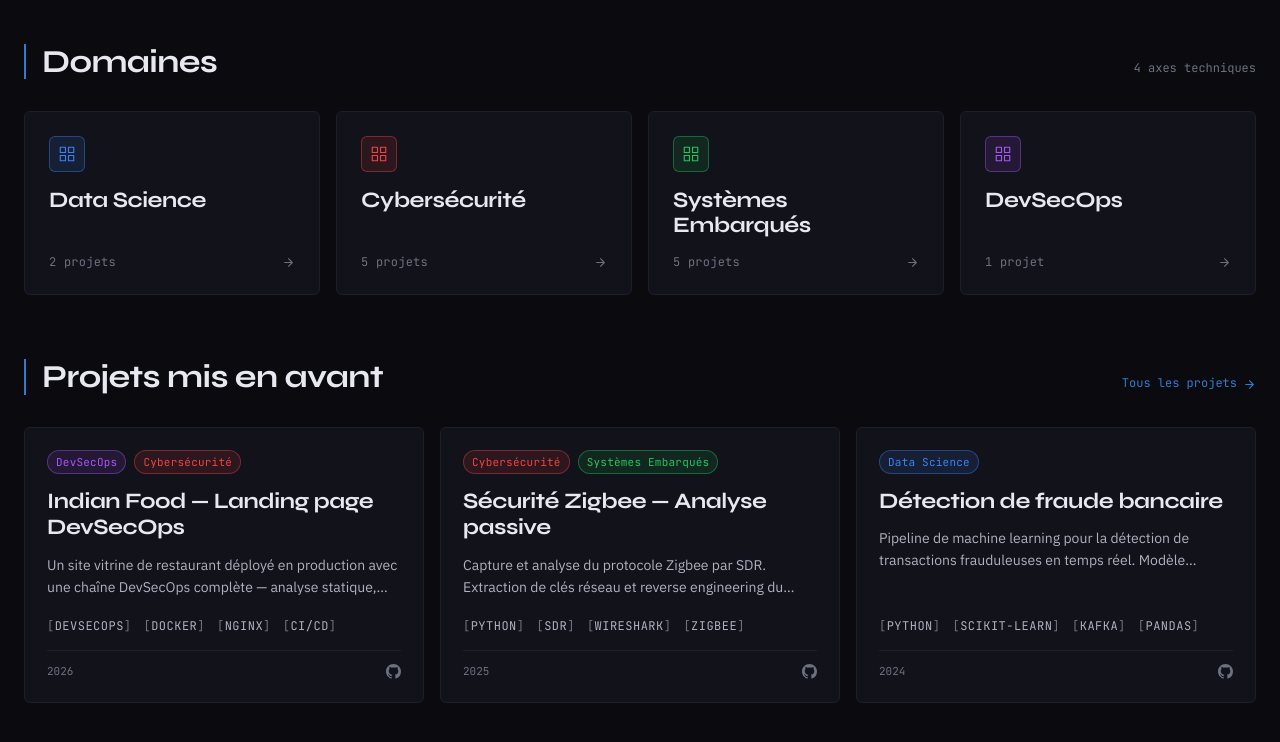
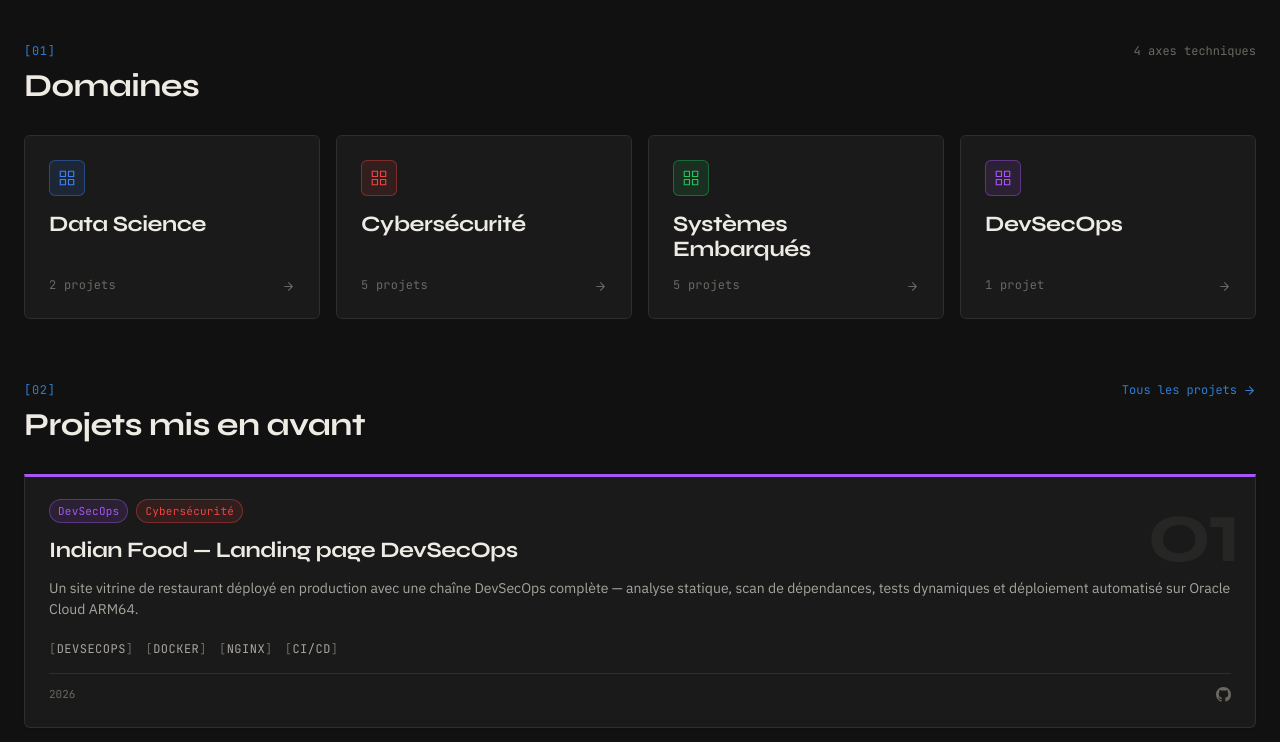
Before and after one commit to randriamasinoro/portfolio, a Next.js app: page / in a window 1280 px wide. Shown: the part 820-1562 px from the top of the page. Built offline with nearby package versions, Linux system fonts and the light colour scheme.

Commit message:
refont card design

```diff
--- a/app/globals.css
+++ b/app/globals.css
@@ -2,46 +2,46 @@
 @tailwind components;
 @tailwind utilities;
 
-/* ── Light mode (défaut) ─────────────────────────────────────────── */
+/* ── Light mode (crème chaud) ────────────────────────────────────── */
 :root {
-  --bg:            #F4F4F8;
+  --bg:            #F5F3EE;
   --surface:       #FFFFFF;
-  --surface-2:     #EAEAF2;
-  --surface-3:     #E0E0EC;
-  --border:        #D0D0DE;
-  --border-strong: #B8B8CC;
-  --fg:            #0D0D16;
-  --fg-2:          #3C3C52;
-  --fg-muted:      #70708A;
-  --fg-dim:        #A0A0BC;
+  --surface-2:     #EDE9DF;
+  --surface-3:     #E5E0D5;
+  --border:        #D8D3C8;
+  --border-strong: #B8B3A8;
+  --fg:            #111111;
+  --fg-2:          #444444;
+  --fg-muted:      #777777;
+  --fg-dim:        #AAAAAA;
   --accent:        #2D7DD2;
   --accent-strong: #2468BA;
 
-  --nav-bg:        rgba(244, 244, 248, 0.88);
-  --nav-menu-bg:   rgba(244, 244, 248, 0.97);
-  --dot-color:     rgba(0, 0, 0, 0.055);
-  --selection-bg:  rgba(45, 125, 210, 0.2);
+  --nav-bg:        rgba(245, 243, 238, 0.88);
+  --nav-menu-bg:   rgba(245, 243, 238, 0.97);
+  --dot-color:     rgba(0, 0, 0, 0.04);
+  --selection-bg:  rgba(45, 125, 210, 0.18);
 }
 
-/* ── Dark mode ───────────────────────────────────────────────────── */
+/* ── Dark mode (noir sobre) ──────────────────────────────────────── */
 .dark {
-  --bg:            #0A0A0F;
-  --surface:       #12121A;
-  --surface-2:     #1A1A2E;
-  --surface-3:     #20203A;
-  --border:        #1E1E2E;
-  --border-strong: #2A2A3E;
-  --fg:            #E8E8F0;
-  --fg-2:          #B0B0C0;
-  --fg-muted:      #6B7280;
-  --fg-dim:        #4B5563;
+  --bg:            #111111;
+  --surface:       #1A1A1A;
+  --surface-2:     #222222;
+  --surface-3:     #2A2A2A;
+  --border:        #2E2E2E;
+  --border-strong: #3D3D3D;
+  --fg:            #EEEBE4;
+  --fg-2:          #A8A59E;
+  --fg-muted:      #6B6862;
+  --fg-dim:        #4A4845;
   --accent:        #2D7DD2;
   --accent-strong: #4A95E0;
 
-  --nav-bg:        rgba(10, 10, 15, 0.72);
-  --nav-menu-bg:   rgba(10, 10, 15, 0.95);
-  --dot-color:     rgba(255, 255, 255, 0.045);
-  --selection-bg:  rgba(45, 125, 210, 0.35);
+  --nav-bg:        rgba(17, 17, 17, 0.72);
+  --nav-menu-bg:   rgba(17, 17, 17, 0.95);
+  --dot-color:     rgba(255, 255, 255, 0.035);
+  --selection-bg:  rgba(45, 125, 210, 0.30);
 }
 
 @layer base {
--- a/app/page.tsx
+++ b/app/page.tsx
@@ -26,7 +26,7 @@ export default function HomePage() {
       <FadeIn delay={0.1}>
         <section className="max-w-layout mx-auto px-6 py-16">
           <div className="flex justify-between items-baseline mb-8">
-            <SectionTitle>Domaines</SectionTitle>
+            <SectionTitle number="01">Domaines</SectionTitle>
             <span className="font-mono text-xs text-fg-muted">
               {Object.keys(DOMAIN_CONFIG).length} axes techniques
             </span>
@@ -58,7 +58,7 @@ export default function HomePage() {
       <FadeIn delay={0.2}>
         <section className="max-w-layout mx-auto px-6 pb-16">
           <div className="flex justify-between items-baseline mb-8">
-            <SectionTitle>Projets mis en avant</SectionTitle>
+            <SectionTitle number="02">Projets mis en avant</SectionTitle>
             <Link
               href="/projects"
               className="font-mono text-xs text-accent no-underline inline-flex items-center gap-[6px] hover:text-accent-strong transition-colors duration-200"
@@ -67,12 +67,11 @@ export default function HomePage() {
               <ArrowRightIcon />
             </Link>
           </div>
-          <div
-            className="grid gap-4"
-            style={{ gridTemplateColumns: "repeat(auto-fill, minmax(320px, 1fr))" }}
-          >
-            {featured.map((project) => (
-              <ProjectCard key={project.id} project={project} />
+          <div className="grid grid-cols-1 md:grid-cols-2 gap-4">
+            {featured.map((project, i) => (
+              <div key={project.id} className={i === 0 ? "md:col-span-2" : ""}>
+                <ProjectCard project={project} index={i} />
+              </div>
             ))}
           </div>
         </section>
@@ -81,7 +80,7 @@ export default function HomePage() {
       {/* À propos teaser */}
       <FadeIn delay={0.3}>
         <section className="max-w-layout mx-auto px-6 pb-24">
-          <SectionTitle className="mb-6">À propos</SectionTitle>
+          <SectionTitle number="03" className="mb-6">À propos</SectionTitle>
           <div className="flex flex-col sm:flex-row gap-8 sm:gap-12 items-start sm:items-center mt-6">
             <p className="font-body text-[17px] leading-[1.6] text-fg-2 max-w-[640px]">
               Étudiant en M1 Cybersécurité des Systèmes Embarqués à UBS Lorient,
--- a/components/Hero.tsx
+++ b/components/Hero.tsx
@@ -42,7 +42,7 @@ export default function Hero() {
   const displayed = useTypewriter("Elisa", 90);
 
   return (
-    <section className="dot-grid min-h-[calc(100vh-60px)] flex items-center">
+    <section className="min-h-[calc(100vh-60px)] flex items-center">
       <div className="max-w-layout mx-auto px-6 py-24 w-full">
         <motion.p
           initial={{ opacity: 0, y: 12 }}
@@ -73,9 +73,9 @@ export default function Hero() {
           transition={{ duration: 0.5, ease, delay: 0.6 }}
           className="font-body text-[17px] leading-[1.6] text-fg-2 max-w-[640px] mb-3"
         >
-          Étudiant en M1 Cybersécurité des Systèmes Embarqués — UBS Lorient.
+          Étudiant en <em className="not-italic font-semibold text-fg">M1 Cybersécurité des Systèmes Embarqués</em> — UBS Lorient.
           <br />
-          Recherche stage (dispo. imm.) &amp; alternance cybersécurité / data (sept. 2026 — ENSIBS Vannes).
+          Recherche <em className="not-italic font-semibold text-fg">stage</em> (dispo. imm.) &amp; <em className="not-italic font-semibold text-fg">alternance</em> cybersécurité / data (sept. 2026 — ENSIBS Vannes).
         </motion.p>
 
         <motion.p
--- a/components/ProjectCard.tsx
+++ b/components/ProjectCard.tsx
@@ -10,47 +10,68 @@ import TechTag from "./TechTag";
 
 interface Props {
   project: Project;
+  index?: number;
   onTagClick?: (tag: string) => void;
 }
 
-export default function ProjectCard({ project, onTagClick }: Props) {
+export default function ProjectCard({ project, index, onTagClick }: Props) {
   const [hovered, setHovered] = useState(false);
 
   const primaryDomain = project.domains[0];
   const domainColor = DOMAIN_CONFIG[primaryDomain]?.color ?? "#2D7DD2";
-
-  const borderColor = hovered ? `${domainColor}66` : "var(--border)";
-  const boxShadow = hovered
-    ? `0 0 0 1px ${domainColor}66, 0 8px 32px -8px ${domainColor}80`
-    : "none";
+  const num = index !== undefined ? String(index + 1).padStart(2, "0") : undefined;
 
   return (
     <article
       onMouseEnter={() => setHovered(true)}
       onMouseLeave={() => setHovered(false)}
-      className="relative bg-surface rounded flex flex-col gap-[14px]"
+      className="relative bg-surface flex flex-col gap-[14px] overflow-hidden"
       style={{
-        padding: "22px",
-        border: `1px solid ${borderColor}`,
-        boxShadow,
-        transition: "border-color 200ms cubic-bezier(0.2,0,0,1), box-shadow 200ms cubic-bezier(0.2,0,0,1)",
+        padding: "24px",
+        paddingTop: "22px",
+        borderTop: `3px solid ${domainColor}`,
+        borderRight: "1px solid var(--border)",
+        borderBottom: "1px solid var(--border)",
+        borderLeft: "1px solid var(--border)",
+        borderRadius: "0 0 6px 6px",
+        boxShadow: hovered
+          ? "0 8px 24px -8px rgba(0,0,0,0.18)"
+          : "0 1px 3px rgba(0,0,0,0.06)",
+        transform: hovered ? "translateY(-2px)" : "translateY(0)",
+        transition: "transform 200ms cubic-bezier(0.2,0,0,1), box-shadow 200ms cubic-bezier(0.2,0,0,1)",
         minHeight: "200px",
       }}
     >
+      {num && (
+        <span
+          className="absolute top-3 right-4 font-display font-bold select-none pointer-events-none"
+          style={{
+            fontSize: "5.5rem",
+            lineHeight: 1,
+            opacity: 0.055,
+            color: "var(--fg)",
+            letterSpacing: "-0.04em",
+          }}
+          aria-hidden="true"
+        >
+          {num}
+        </span>
+      )}
+
       <div className="flex gap-2 flex-wrap">
         {project.domains.map((d) => (
           <DomainBadge key={d} domain={d} size="sm" />
         ))}
       </div>
 
-      {/* Stretched link sur le titre — rend toute la card navigable au clavier */}
       <h3
         className="font-display font-bold text-fg m-0 leading-[1.2]"
         style={{ fontSize: "22px", letterSpacing: "-0.02em" }}
       >
         <Link
           href={`/projects/${project.id}`}
-          className="text-fg no-underline focus-visible:outline-none before:absolute before:inset-0 before:rounded before:content-['']"
+          className="text-fg no-underline focus-visible:outline-none before:absolute before:inset-0 before:content-['']"
+          style={{ borderRadius: "0 0 6px 6px" }}
         >
           {project.title}
         </Link>
--- a/components/ProjectsClient.tsx
+++ b/components/ProjectsClient.tsx
@@ -99,16 +99,15 @@ export default function ProjectsClient({ projects }: Props) {
           Aucun projet ne correspond aux filtres.
         </div>
       ) : (
-        <div
-          className="grid gap-4"
-          style={{ gridTemplateColumns: "repeat(auto-fill, minmax(320px, 1fr))" }}
-        >
-          {filtered.map((project) => (
-            <ProjectCard
-              key={project.id}
-              project={project}
-              onTagClick={handleTagClick}
-            />
+        <div className="grid grid-cols-1 md:grid-cols-2 gap-4">
+          {filtered.map((project, i) => (
+            <div key={project.id} className={i === 0 ? "md:col-span-2" : ""}>
+              <ProjectCard
+                project={project}
+                index={i}
+                onTagClick={handleTagClick}
+              />
+            </div>
           ))}
         </div>
       )}
--- a/components/SectionTitle.tsx
+++ b/components/SectionTitle.tsx
@@ -1,35 +1,29 @@
-import type { Domain } from "@/types/project";
-import { DOMAIN_CONFIG } from "@/types/project";
-
 interface Props {
   children: React.ReactNode;
   as?: "h1" | "h2" | "h3";
-  domain?: Domain | "accent";
+  number?: string;
   className?: string;
 }
 
-export default function SectionTitle({ children, as: Tag = "h2", domain = "accent", className }: Props) {
-  const color =
-    domain === "accent"
-      ? "#2D7DD2"
-      : DOMAIN_CONFIG[domain as Domain]?.color ?? "#2D7DD2";
-
+export default function SectionTitle({ children, as: Tag = "h2", number, className }: Props) {
   const fontSize =
     Tag === "h1"
       ? "clamp(2.25rem, 4.5vw, 3rem)"
       : "clamp(1.5rem, 3vw, 2rem)";
 
   return (
-    <Tag
-      className={`font-display font-bold tracking-[-0.02em] text-fg m-0${className ? ` ${className}` : ""}`}
-      style={{
-        fontSize,
-        lineHeight: 1.1,
-        paddingLeft: "16px",
-        borderLeft: `2px solid ${color}`,
-      }}
-    >
-      {children}
-    </Tag>
+    <div className={className}>
+      {number && (
+        <span className="block font-mono text-xs text-accent tracking-[0.06em] mb-2">
+          [{number}]
+        </span>
+      )}
+      <Tag
+        className="font-display font-bold tracking-[-0.02em] text-fg m-0"
+        style={{ fontSize, lineHeight: 1.1 }}
+      >
+        {children}
+      </Tag>
+    </div>
   );
 }
```
